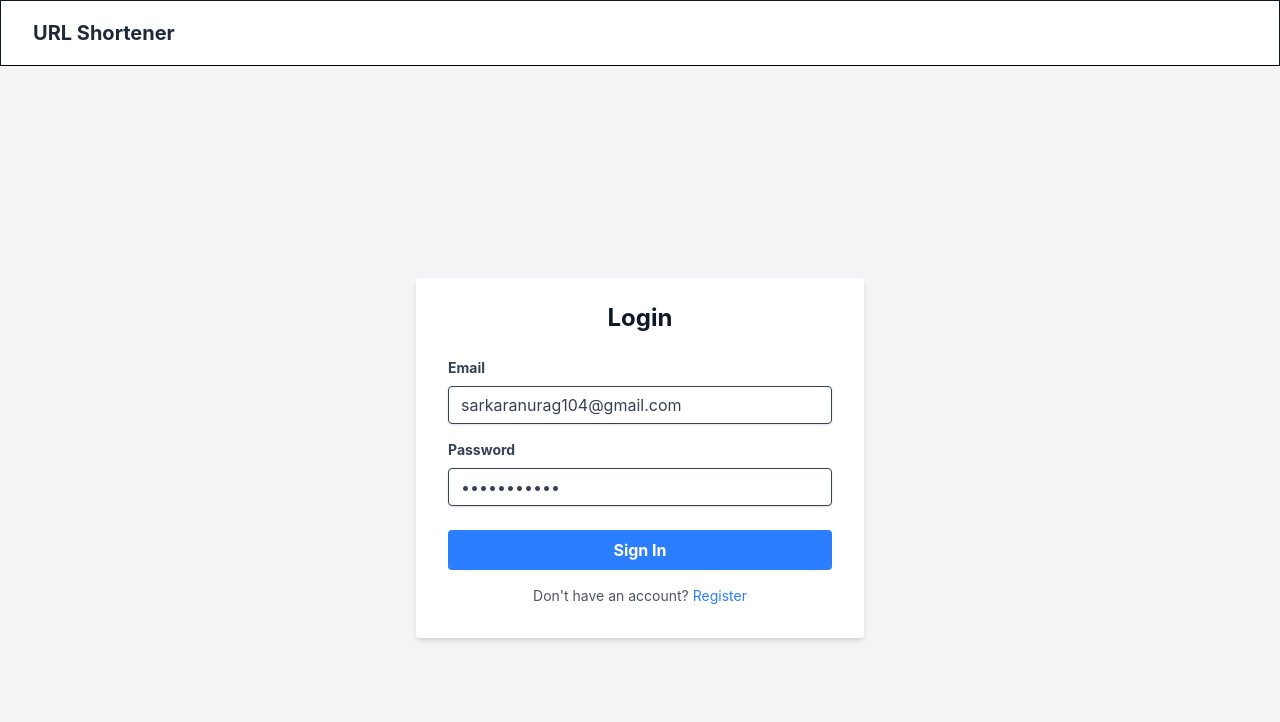
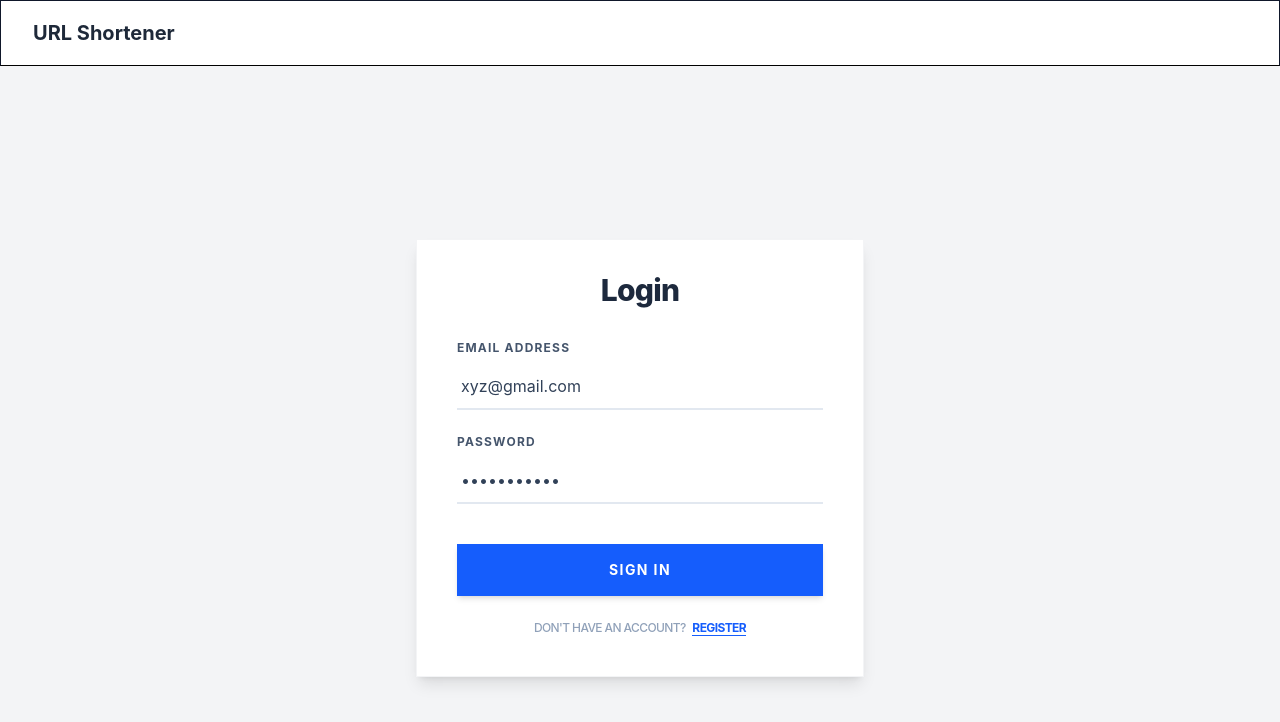
Before and after one commit to Ankitarai27/Shorty_url, a React (Vite) app in the folder FRONTEND/: page /auth in a window 1280 px wide. Shown: the top 722 px of the page. Built offline with nearby package versions, Linux system fonts and the light colour scheme.

Commit message:
updated login

```diff
--- a/FRONTEND/src/components/LoginForm.jsx
+++ b/FRONTEND/src/components/LoginForm.jsx
@@ -5,7 +5,7 @@ import { login } from '../store/slice/authSlice.js';
 import { useNavigate } from '@tanstack/react-router';
 
 const LoginForm = ({ state }) => {
-    const [email, setEmail] = useState('sarkaranurag104@gmail.com');
+    const [email, setEmail] = useState('xyz@gmail.com');
     const [password, setPassword] = useState('password123');
     const [loading, setLoading] = useState(false);
     const [error, setError] = useState('');
@@ -14,39 +14,40 @@ const LoginForm = ({ state }) => {
     const auth = useSelector((state) => state.auth)
     console.log(auth)
 
-    const handleSubmit = async () => {
+    const handleSubmit = async (e) => {
+        e.preventDefault(); // Prevent page reload
         setLoading(true);
         setError('');
 
         try {
+            // Use your API helper which already uses axiosInstance
             const data = await loginUser(password, email);
-            dispatch(login(data.user))
-            navigate({to:"/dashboard"})
+
+            // Sync with Redux and navigate to the dashboard
+            dispatch(login(data.user));
+            navigate({ to: "/dashboard" });
+        } catch (err) {
+            setError(err.message || 'Login failed. Please check your credentials.');
+        } finally {
             setLoading(false);
-            console.log("signin success")
-        } catch (err) {
-            setLoading(false);
-            setError(err.message || 'Login failed. Please check your credentials.');
         }
     };
-
     return (
         <div className="w-full max-w-md mx-auto">
-            <div className="bg-white shadow-md rounded px-8 pt-6 pb-8 mb-4">
-                <h2 className="text-2xl font-bold text-center mb-6">Login</h2>
-
+           <div className="bg-white shadow-lg rounded-none px-10 pt-8 pb-10 mb-4 border border-gray-100">
+                <h2 className="text-3xl font-extrabold text-center mb-8 text-slate-800 tracking-tight">Login</h2>
                 {error && (
-                    <div className="mb-4 p-3 bg-red-100 text-red-700 rounded-md">
+                    <div className="mb-6 p-3 bg-red-50 text-red-600 border-l-4 border-red-600 text-sm">
                         {error}
                     </div>
                 )}
 
-                <div className="mb-4">
-                    <label className="block text-gray-700 text-sm font-bold mb-2" htmlFor="email">
-                        Email
+                <div className="mb-6">
+                    <label className="block text-slate-600 text-xs uppercase tracking-widest font-bold mb-2" htmlFor="email">
+                        Email Address
                     </label>
                     <input
-                        className="shadow appearance-none border rounded w-full py-2 px-3 text-gray-700 leading-tight focus:outline-none focus:shadow-outline"
+                        className="appearance-none border-b-2 border-slate-200 rounded-none w-full py-3 px-1 text-slate-700 leading-tight focus:outline-none focus:border-blue-600 transition-colors duration-300"
                         id="email"
                         type="email"
                         placeholder="Email"
@@ -56,12 +57,12 @@ const LoginForm = ({ state }) => {
                     />
                 </div>
 
-                <div className="mb-6">
-                    <label className="block text-gray-700 text-sm font-bold mb-2" htmlFor="password">
+                <div className="mb-10">
+                    <label className="block text-slate-600 text-xs uppercase tracking-widest font-bold mb-2" htmlFor="password">
                         Password
                     </label>
                     <input
-                        className="shadow appearance-none border rounded w-full py-2 px-3 text-gray-700 leading-tight focus:outline-none focus:shadow-outline"
+                        className="appearance-none border-b-2 border-slate-200 rounded-none w-full py-3 px-1 text-slate-700 leading-tight focus:outline-none focus:border-blue-600 transition-colors duration-300"
                         id="password"
                         type="password"
                         placeholder="******************"
@@ -73,7 +74,7 @@ const LoginForm = ({ state }) => {
 
                 <div className="flex items-center justify-between">
                     <button
-                        className={`bg-blue-500 hover:bg-blue-700 text-white font-bold py-2 px-4 rounded focus:outline-none focus:shadow-outline w-full ${loading ? 'opacity-50 cursor-not-allowed' : ''}`}
+                        className={`bg-blue-600 text-white font-bold py-4 px-4 rounded-none w-full tracking-widest uppercase text-sm shadow-md active:bg-blue-800 ${loading ? 'opacity-50 cursor-not-allowed' : ''}`}
                         type="submit"
                         onClick={handleSubmit}
                         disabled={loading}
@@ -82,9 +83,9 @@ const LoginForm = ({ state }) => {
                     </button>
                 </div>
 
-                <div className="text-center mt-4">
-                    <p className="cursor-pointer text-sm text-gray-600">
-                        Don't have an account? <span onClick={() => state(false)} className="text-blue-500 hover:text-blue-700">Register</span>
+                <div className="text-center mt-6">
+                    <p className="text-xs text-slate-400 font-medium uppercase tracking-tighter">
+                        Don't have an account? <span onClick={() => state(false)} className="text-blue-600 cursor-pointer font-bold border-b border-blue-600 ml-1">Register</span>
                     </p>
                 </div>
             </div>
```
